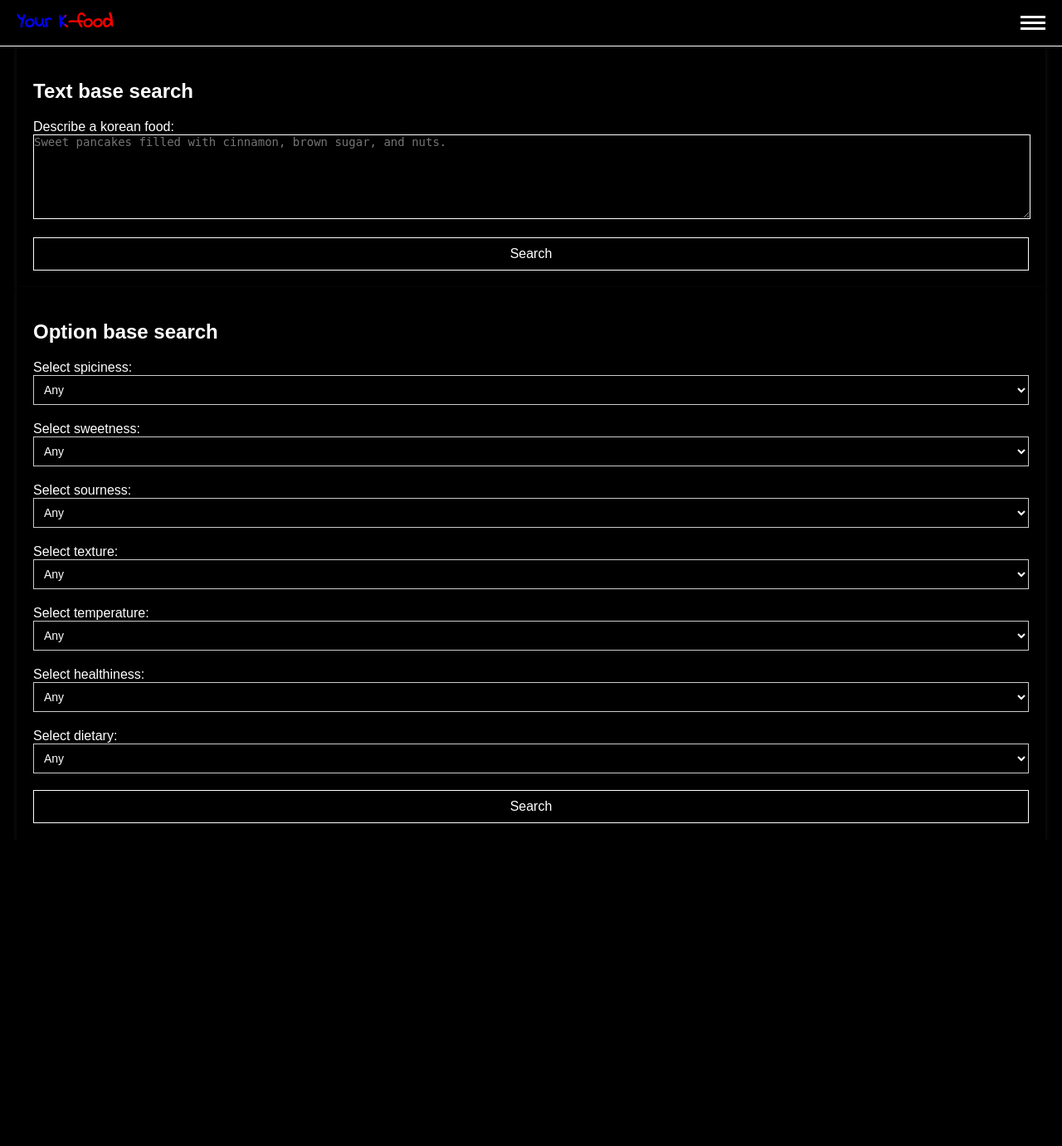
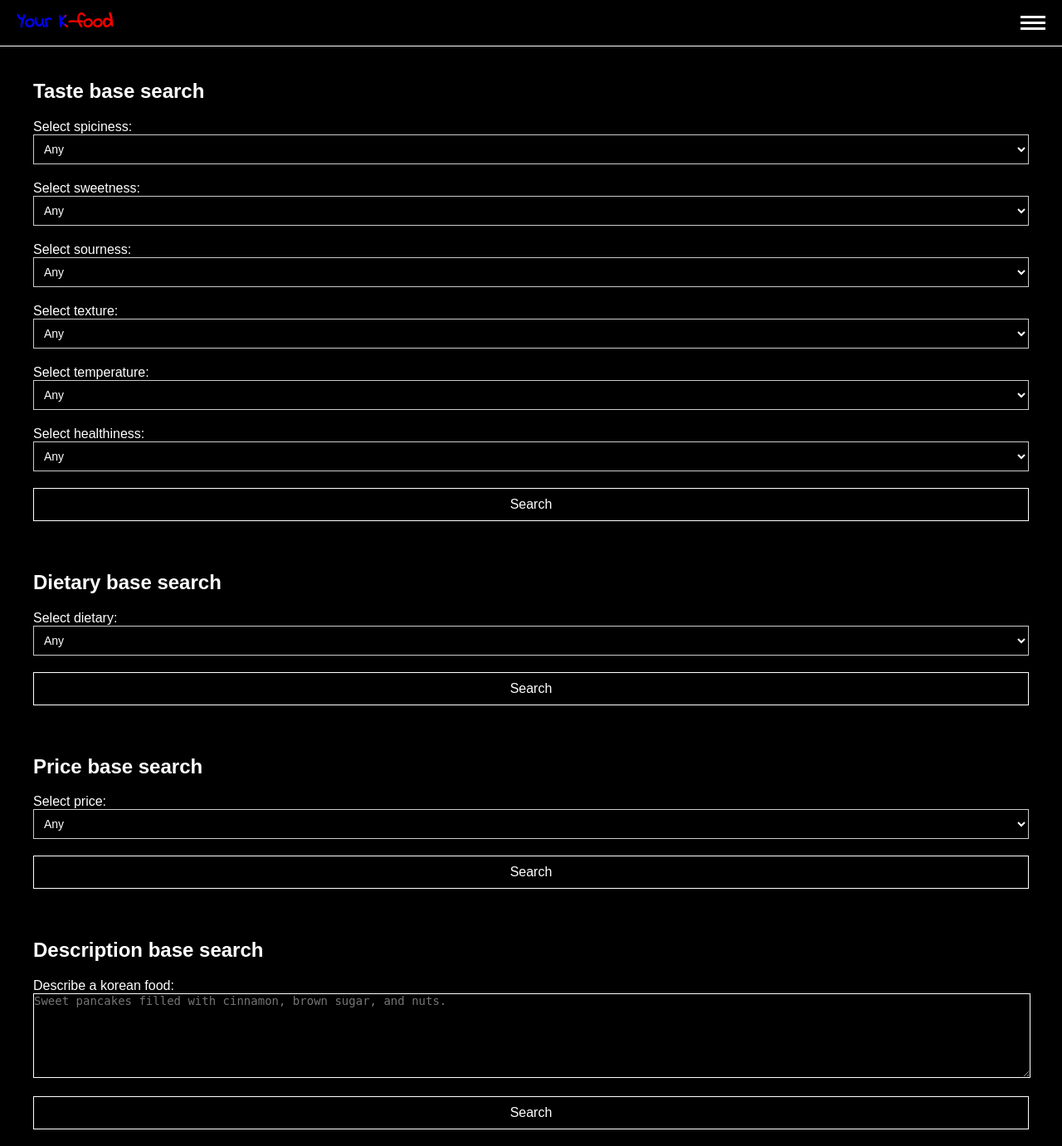
Before and after one commit to lucakim27/mykoreandish, a Flask app: page / in a window 1280 px wide. Shown: the whole page at 83% size. Before the commit the page ends 992 px from the top, so only its background shows below. Run offline with Flask 3, Linux system fonts and the light colour scheme.

Commit message:
Add different types of filter on homepage

```diff
--- a/config/config.py
+++ b/config/config.py
@@ -7,6 +7,6 @@ class Config:
     SECRET_KEY = os.getenv("SECRET_KEY")
     GOOGLE_CLIENT_ID = os.getenv("GOOGLE_CLIENT_ID")
     GOOGLE_CLIENT_SECRET = os.getenv("GOOGLE_CLIENT_SECRET")
-    OAUTHLIB_INSECURE_TRANSPORT = os.getenv("OAUTHLIB_INSECURE_TRANSPORT", "1") # local environment
-    # OAUTHLIB_INSECURE_TRANSPORT = os.getenv("OAUTHLIB_INSECURE_TRANSPORT", "0") # production
+    # OAUTHLIB_INSECURE_TRANSPORT = os.getenv("OAUTHLIB_INSECURE_TRANSPORT", "1") # local environment
+    OAUTHLIB_INSECURE_TRANSPORT = os.getenv("OAUTHLIB_INSECURE_TRANSPORT", "0") # production
     GEOAPIFY_API_KEY = os.getenv("GEOAPIFY_API_KEY")
--- a/config/db.py
+++ b/config/db.py
@@ -2,8 +2,8 @@
 from firebase_admin import credentials, firestore, initialize_app
 
 # Load credentials and initialize Firestore
-# cred = credentials.Certificate("/etc/secrets/credentials.json") # production
-cred = credentials.Certificate('credentials.json') # local environment
+cred = credentials.Certificate("/etc/secrets/credentials.json") # production
+# cred = credentials.Certificate('credentials.json') # local environment
 
 initialize_app(cred)
 db = firestore.client()
--- a/controllers/dishes.py
+++ b/controllers/dishes.py
@@ -51,7 +51,7 @@ def food(name=None):
     dish = manager.get_dish_instance(name)
     prices = price_manager.get_price(name)
     dietaries = dietary_manager.getDietary(name)
-    average_ratings, selection_counts, average_spiciness, average_sweetness, average_texture, average_healthiness, average_sourness = selection_manager.get_dish_statistics()
+    average_ratings, selection_counts, average_spiciness, average_sweetness, average_texture, average_healthiness, average_sourness, average_temperature = selection_manager.get_dish_statistics()
     return render_template(
         'food.html',
         prices=prices,
@@ -64,7 +64,8 @@ def food(name=None):
         average_texture=average_texture,
         average_healthiness=average_healthiness,
         average_sourness=average_sourness,
-        dietaries=dietaries
+        dietaries=dietaries,
+        average_temperature=average_temperature
     )
 
 @dishes_bp.route('/select/<name>', methods=['POST'])
--- a/controllers/reviews.py
+++ b/controllers/reviews.py
@@ -3,7 +3,6 @@ from config.db import db
 from models.dishes import DishManager
 from models.userSelections import UserSelectionManager
 from models.users import UserManager
-from utils.location import fetch_geoapify_data
 from firebase_admin import firestore
 
 reviews_bp = Blueprint('reviews', __name__)
@@ -21,8 +20,7 @@ def reviewController(name=None):
 def priceController(name=None):
     user = user_manager.getUserBySession(session)
     dish = manager.get_dish_instance(name)
-    region_text, price_placeholder = fetch_geoapify_data()
-    return render_template('price.html', user=user, dish=dish, region_text=region_text, price_placeholder=price_placeholder)
+    return render_template('price.html', user=user, dish=dish)
 
 @reviews_bp.route('/dietary/<name>', methods=['POST'])
 def dietaryController(name=None):
--- a/models/users.py
+++ b/models/users.py
@@ -29,16 +29,18 @@ class UserManager:
             if user_doc.exists:
                 # If the user exists, update their data
                 user_ref.update({
-                    'name': user.name,
+                    'admin': False,
                     'email': user.email,
-                    'google_id': user.google_id
+                    'google_id': user.google_id,
+                    'name': user.name
                 })
             else:
                 # If the user doesn't exist, add new user
                 user_ref.set({
-                    'name': user.name,
+                    'admin': False,
                     'email': user.email,
-                    'google_id': user.google_id
+                    'google_id': user.google_id,
+                    'name': user.name
                 })
 
             print(f"User {user.name} stored successfully!")
--- a/static/styles.css
+++ b/static/styles.css
@@ -83,8 +83,6 @@ h1 {
     max-width: 100%; /* Match the width of top-foods */
     margin: 0 20px;
     padding: 20px;
-    background-color: rgb(0, 0, 0);
-    box-shadow: 0 2px 5px rgba(255, 255, 255, 0.1);
     display: flex;
     flex-direction: column;
     justify-content: space-between;
--- a/templates/home.html
+++ b/templates/home.html
@@ -1,17 +1,8 @@
 {% extends "base.html" %}
 {% block title %}Your Kfood-Home{% endblock %}
 {% block content %}
-<form action="/dishes" method="post" class="criteria-form">
-  <div id="selectBox">
-    <h2>Text base search</h2>
-    <label for="description">Describe a korean food:</label><br>
-    <textarea id="description" name="description" rows="4"
-      placeholder="Sweet pancakes filled with cinnamon, brown sugar, and nuts." required></textarea><br><br>
-  </div>
-  <button type="submit">Search</button>
-</form>
 <form action="/dishes/filter" method="post" class="criteria-form">
-  <h2>Option base search</h2>
+  <h2>Taste base search</h2>
   <label for="spiciness">Select spiciness:</label>
   <select id="spiciness" name="spiciness">
     <option value="Any">Any</option>
@@ -72,14 +63,39 @@
     <option value="4">Healthy</option>
     <option value="5">Very healthy</option>
   </select>
+  <button type="submit">Search</button>
+</form>
+<form action="/dishes/filter" method="post" class="criteria-form">
+  <h2>Dietary base search</h2>
   <label for="dietary">Select dietary:</label>
   <select id="dietary" name="dietary">
     <option value="Any">Any</option>
-    <option value="0">Vegetarian</option>
-    <option value="1">Vegan</option>
-    <option value="2">Halal</option>
-    <option value="3">Seafood</option>
+    <option value="Vegetarian">Vegetarian</option>
+    <option value="Vegan">Vegan</option>
+    <option value="Halal">Halal</option>
+    <option value="Seafood">Seafood</option>
   </select>
   <button type="submit">Search</button>
 </form>
+<form action="/dishes/filter" method="post" class="criteria-form">
+  <h2>Price base search</h2>
+  <label for="price">Select price:</label>
+  <select id="price" name="price">
+    <option value="Any">Any</option>
+    <option value="0">Cheap</option>
+    <option value="1">Affordable</option>
+    <option value="2">Mediocre</option>
+    <option value="4">Expensive</option>
+  </select>
+  <button type="submit">Search</button>
+</form>
+<form action="/dishes" method="post" class="criteria-form">
+  <div id="selectBox">
+    <h2>Description base search</h2>
+    <label for="description">Describe a korean food:</label><br>
+    <textarea id="description" name="description" rows="4"
+      placeholder="Sweet pancakes filled with cinnamon, brown sugar, and nuts." required></textarea><br><br>
+  </div>
+  <button type="submit">Search</button>
+</form>
 {% endblock %}
```
Also changed, not shown: models/userSelections.py (+17 -1 lines), templates/food.html (+34 -24 lines), utils/location.py (deleted, +0 -27 lines).
